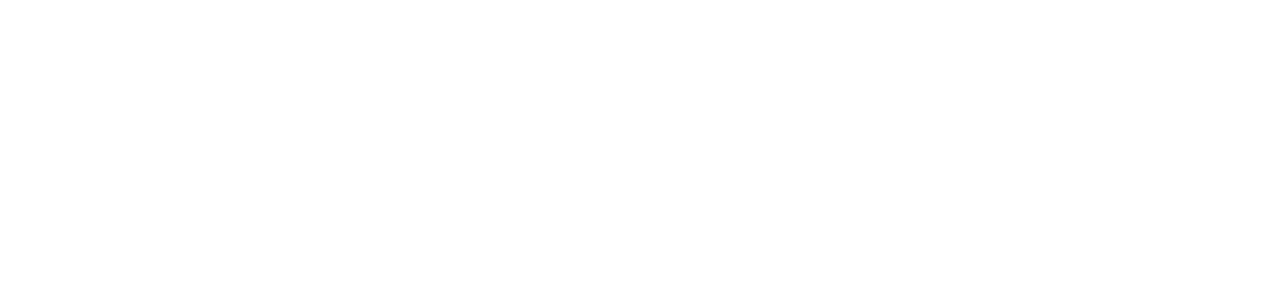
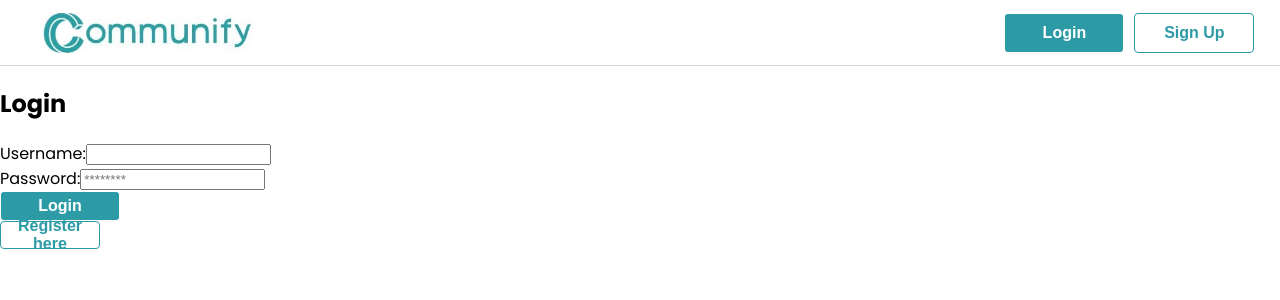
Before and after one commit to Ilgisizlik/communify, a React (Create React App) app: page /login in a window 1280 px wide. Before the commit this address had no page. Shown: the top 300 px of the page. Built offline with nearby package versions, Linux system fonts and the light colour scheme.

Commit message:
LoginForm Created
Login form and its basics are created

```diff
--- /dev/null
+++ b/src/components/LoginForm/LoginForm.tsx
@@ -0,0 +1,75 @@
+import React, { useState } from 'react';
+import PrimaryButton from '../Buttons/PrimaryButton/PrimaryButton';
+import SecondaryButton from '../Buttons/SecondaryButton/SecondaryButton';
+
+const LoginForm: React.FC = () => {
+    const [formData, setFormData] = useState({
+        userName: "",
+        password: ""
+    });
+
+    const [errors, setErrors] = useState<any>({});
+
+    const handleChange = (e: React.ChangeEvent<HTMLInputElement>) => {
+        const { name, value } = e.target;
+        setFormData({ ...formData, [name]: value });
+    };
+
+    const handleSubmit = (e: React.FormEvent<HTMLFormElement>) => {
+        e.preventDefault();
+
+        const errors: any = {};
+        if (formData.userName.trim() === "") {
+            errors.userName = "Username is required";
+        }
+        if (formData.password.trim() === "") {
+            errors.password = "Password is required";
+        }
+        if (Object.keys(errors).length === 0) {
+
+            console.log("Form data:", formData);
+            // Reset form data
+            setFormData({ userName: "", password: "" });
+        } else {
+            // Update errors state
+            setErrors(errors);
+        }
+    };
+
+    return (
+        <div>
+            <h2>Login</h2>
+            <form onSubmit={handleSubmit}>
+                <div>
+                    <label htmlFor="userName">Username:</label>
+                    <input
+                        type="text"
+                        id="userName"
+                        name="userName"
+                        value={formData.userName}
+                        onChange={handleChange}
+                        required
+                    />
+                    {errors.userName && <span>{errors.userName}</span>}
+                </div>
+                <div>
+                    <label htmlFor="password">Password:</label>
+                    <input
+                        type="password"
+                        id="password"
+                        name="password"
+                        value={formData.password}
+                        onChange={handleChange}
+                        placeholder="********"
+                        required
+                    />
+                    {errors.password && <span>{errors.password}</span>}
+                </div>
+               <PrimaryButton value='Login' height={'30px'} width={'120px'} onClickFunction={()=>{}} />
+               <SecondaryButton value='Register here' height={'10px'} onClickFunction={()=>{}} width={'100px'}/>
+            </form>
+        </div>
+    );
+};
+
+export default LoginForm;
--- /dev/null
+++ b/src/components/RegistrationForm/RegistrationForm.css
@@ -0,0 +1,11 @@
+/* styles.css */
+
+.container {
+    max-width: 600px;
+    margin: 0 auto;
+    padding: 20px;
+  }
+
+  button {
+    margin-right: 10px;
+  }
--- /dev/null
+++ b/src/components/RegistrationForm/RegistrationForm.tsx
@@ -0,0 +1 @@
+import React, { useState } from 'react';
--- a/src/routers/RouterGuest.tsx
+++ b/src/routers/RouterGuest.tsx
@@ -1,12 +1,7 @@
-//router
-import { Routes, Route, Outlet } from 'react-router-dom'
-//components
-import Navbar from '../components/Navbar/Navbar'
-//pages
-import HomePage from '../pages/HomePage/HomePage'
-
-
-
+import { Routes, Route, Outlet } from 'react-router-dom';
+import Navbar from '../components/Navbar/Navbar';
+import HomePage from '../pages/HomePage/HomePage';
+import LoginForm from '../components/LoginForm/LoginForm';
 
 const RouterGuest = () => {
 
@@ -25,10 +20,11 @@
                 <Route path='/' element={<Layout />}>
                     <Route path="/" element={<HomePage/>} />
                     <Route path="/home" element={<HomePage/>} />
+                    <Route path="/login" element={<LoginForm/>} />
                 </Route>
             </Routes>
         </>
     )
 }
 
-export default RouterGuest
+export default RouterGuest;
```
Also changed, not shown: src/components/FirstPage/FirstPage.tsx (added, +105 -0 lines), src/components/FirstPage/FirstPage.css (added), src/components/LoginForm/LoginForm.css (added).
